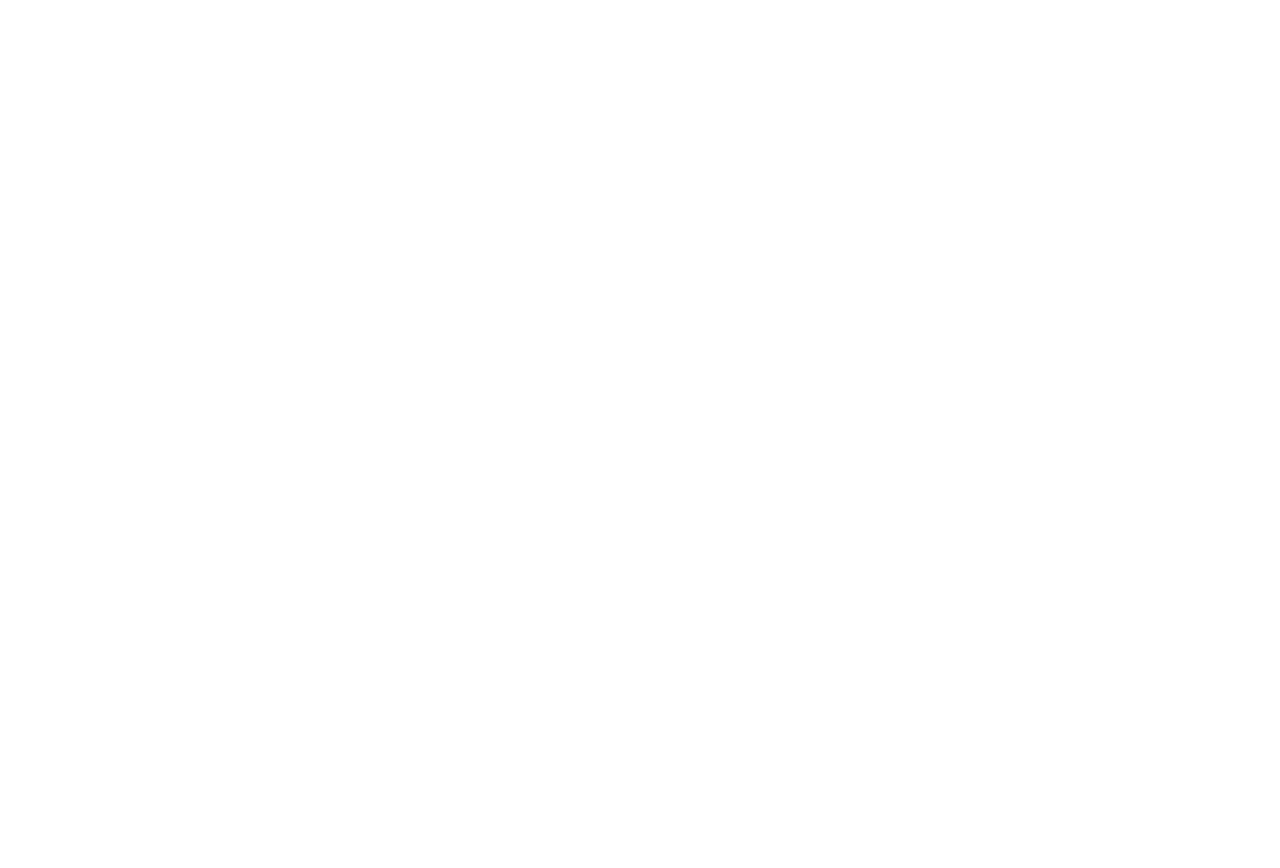
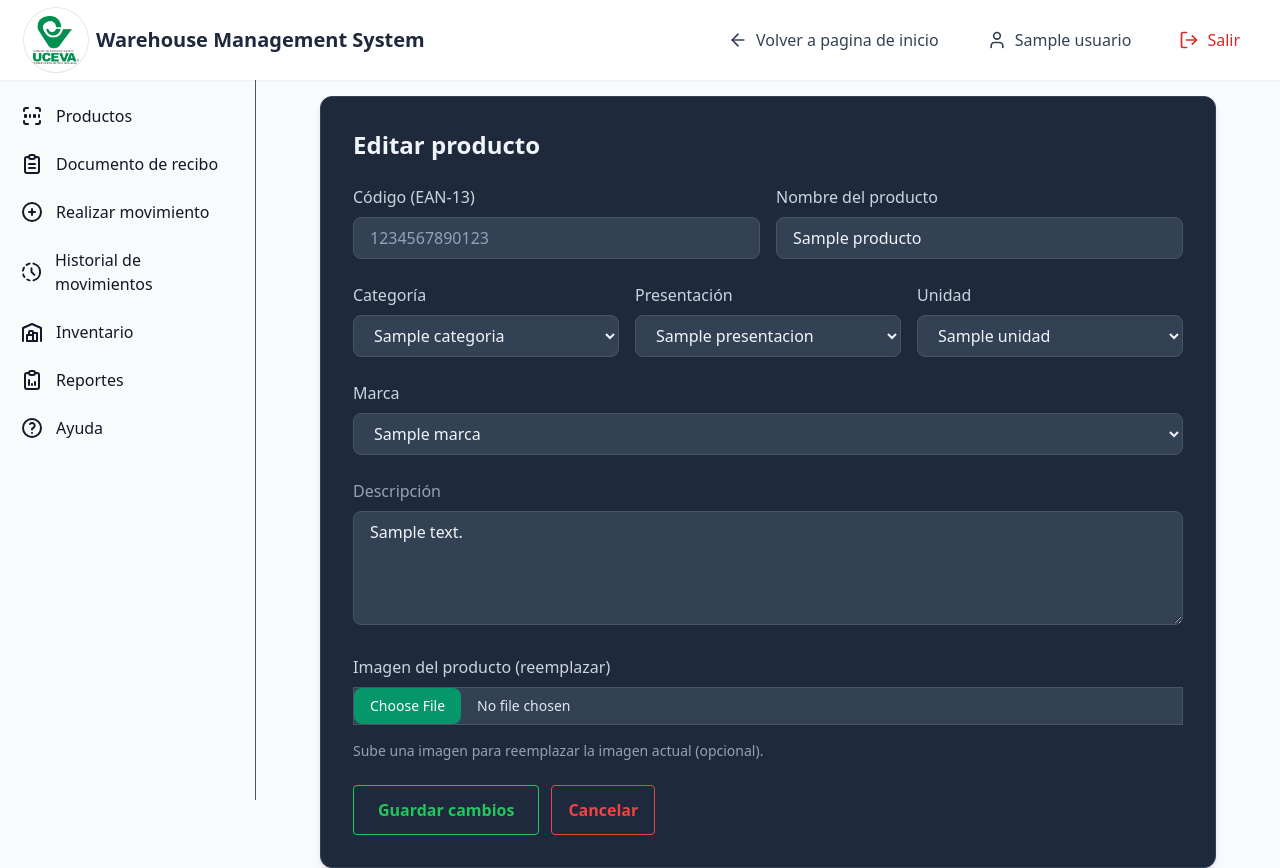
Before and after one commit to juansalgado12/wms, a Flask app: a page that uses wmsr/templates/productos/editarproducto.html in a window 1280 px wide. Before the commit the page is empty. Before the commit the page ends 800 px from the top, so only its background shows below. Run offline with Flask 3, Linux system fonts and the light colour scheme; the visitor is signed in with stand-in values (Sample User, id 1); tables that the repository leaves empty hold one stand-in row (values such as "Sample post"); some libraries are stand-ins or nearby versions.

Commit message:
Commit nuevamente, no se guardaron los cambios

```diff
--- a/wmsr/templates/productos/catalogo.html
+++ b/wmsr/templates/productos/catalogo.html
@@ -88,7 +88,7 @@
           <td class="px-6 py-4 whitespace-nowrap">{{ p.pro_codigo or '-' }}</td>
           <td class="px-6 py-4 font-medium text-gray-900 whitespace-nowrap dark:text-white">{{ p.pro_nombre or '-' }}
           </td>
-          <td class="px-6 py-4 text-gray-600">
+          <td class="px-6 py-4 text-gray-400">
             <div class="whitespace-normal break-words" title="{{ p.pro_descripcion }}">
               {{ p.pro_descripcion or '-' }}
             </div>
@@ -109,7 +109,7 @@
             {% endif %}
           </td>
           <td class="px-6 py-4 text-center">
-            <a href="#" class="font-medium text-blue-600 dark:text-blue-500 hover:underline">Editar</a>
+            <a href="{{url_for('productos.editar_producto', codigo=p.pro_codigo)}}" class="font-medium text-blue-600 dark:text-blue-500 hover:underline">Editar</a>
             <a href="#" class="font-medium text-red-600 dark:text-red-500 hover:underline">Borrar</a>
           </td>
         </tr>
--- a/wmsr/templates/productos/editarproducto.html
+++ b/wmsr/templates/productos/editarproducto.html
@@ -0,0 +1,141 @@
+{% extends 'layouts/base.html' %}
+
+{% block title %}Editar producto - Warehouse Management System{% endblock %}
+
+{% block content %}
+<div class="max-w-4xl mx-auto">
+	<div class="bg-slate-800 rounded-xl shadow-md p-8 border border-slate-700">
+		<h1 class="text-2xl font-bold text-slate-100 mb-6">Editar producto</h1>
+
+		<form method="POST" action="{{ request.path }}" enctype="multipart/form-data" class="space-y-6">
+			{# El backend debe rellenar la variable `producto` y las listas: categorias, presentaciones, unidades, marcas. #}
+
+			<div class="grid grid-cols-1 md:grid-cols-2 gap-4">
+				<div>
+					<label for="pro_codigo" class="block text-slate-300 font-medium mb-2">Código (EAN-13)</label>
+					<input id="pro_codigo" name="pro_codigo" type="number" required value="{{ producto.pro_codigo }}"
+						class="w-full px-4 py-2 bg-slate-700 text-slate-100 placeholder-slate-400 border rounded-lg border-slate-600 focus:outline-none focus:ring-2 focus:ring-emerald-400" placeholder="1234567890123">
+				</div>
+
+				<div>
+					<label for="pro_nombre" class="block text-slate-300 font-medium mb-2">Nombre del producto</label>
+					<input id="pro_nombre" name="pro_nombre" type="text" required value="{{ producto.pro_nombre }}"
+						class="w-full px-4 py-2 bg-slate-700 text-slate-100 placeholder-slate-400 border rounded-lg border-slate-600 focus:outline-none focus:ring-2 focus:ring-emerald-400" placeholder="Nombre del producto">
+				</div>
+			</div>
+
+			<div class="grid grid-cols-1 md:grid-cols-3 gap-4">
+				<div>
+					<label for="pro_cat_id" class="block text-slate-300 font-medium mb-2">Categoría</label>
+					<select id="pro_cat_id" name="pro_cat_id" required class="w-full px-4 py-2 bg-slate-700 text-slate-100 border rounded-lg border-slate-600 focus:outline-none focus:ring-2 focus:ring-emerald-400">
+						<option value="" class="text-slate-500">Seleccionar categoría</option>
+						{% for c in categorias %}
+							<option value="{{ c.cat_id }}" {% if producto.pro_cat_id == c.cat_id %}selected{% endif %}>{{ c.cat_nombre }}</option>
+						{% endfor %}
+					</select>
+				</div>
+
+				<div>
+					<label for="pro_pres_id" class="block text-slate-300 font-medium mb-2">Presentación</label>
+					<select id="pro_pres_id" name="pro_pres_id" required class="w-full px-4 py-2 bg-slate-700 text-slate-100 border rounded-lg border-slate-600 focus:outline-none focus:ring-2 focus:ring-emerald-400">
+						<option value="" class="text-slate-500">Seleccionar presentación</option>
+						{% for p in presentaciones %}
+							<option value="{{ p.pres_id }}" {% if producto.pro_pres_id == p.pres_id %}selected{% endif %}>{{ p.pres_nombre }}</option>
+						{% endfor %}
+					</select>
+				</div>
+
+				<div>
+					<label for="pro_uni_id" class="block text-slate-300 font-medium mb-2">Unidad</label>
+					<select id="pro_uni_id" name="pro_uni_id" required class="w-full px-4 py-2 bg-slate-700 text-slate-100 border rounded-lg border-slate-600 focus:outline-none focus:ring-2 focus:ring-emerald-400">
+						<option value="" class="text-slate-500">Seleccionar unidad</option>
+						{% for u in unidades %}
+							<option value="{{ u.uni_id }}" {% if producto.pro_uni_id == u.uni_id %}selected{% endif %}>{{ u.uni_nombre }}</option>
+						{% endfor %}
+					</select>
+				</div>
+			</div>
+
+			<div>
+				<label for="pro_mar_id" class="block text-slate-300 font-medium mb-2">Marca</label>
+				<select id="pro_mar_id" name="pro_mar_id" required class="w-full px-4 py-2 bg-slate-700 text-slate-100 border rounded-lg border-slate-600 focus:outline-none focus:ring-2 focus:ring-emerald-400">
+					<option value="" class="text-slate-500">Seleccionar marca</option>
+					{% for m in marcas %}
+						<option value="{{ m.mar_id }}" {% if producto.pro_mar_id == m.mar_id %}selected{% endif %}>{{ m.mar_nombre }}</option>
+					{% endfor %}
+				</select>
+			</div>
+
+			<div>
+				<label for="pro_descripcion" class="block text-slate-400 font-medium mb-2">Descripción</label>
+				<textarea id="pro_descripcion" name="pro_descripcion" rows="4"
+					class="w-full px-4 py-2 bg-slate-700 text-slate-100 placeholder-slate-400 border rounded-lg border-slate-600 focus:outline-none focus:ring-2 focus:ring-emerald-400" placeholder="Detalles del producto (opcional)">{{ producto.pro_descripcion }}</textarea>
+			</div>
+
+			<div>
+				<label for="image_edit" class="block text-slate-300 font-medium mb-2">Imagen del producto (reemplazar)</label>
+
+				{% set img = None %}
+				{% if image_map is defined %}
+					{% set img = image_map.get(producto.pro_codigo) %}
+				{% elif producto_image_url is defined %}
+					{% set img = producto_image_url %}
+				{% endif %}
+
+				{% if img %}
+					<div class="mb-3">
+						<span class="text-slate-300 text-sm">Imagen actual:</span>
+						<div class="mt-2 inline-block rounded-md overflow-hidden border border-gray-300">
+							<img src="{{ img }}" alt="{{ producto.pro_nombre }}" class="w-28 h-28 object-cover">
+						</div>
+					</div>
+				{% endif %}
+
+				<input id="image_edit" name="image" type="file" accept="image/*"
+					class="block w-full text-sm text-slate-200 file:mr-4 file:py-2 file:px-4 file:rounded-lg file:border-0 file:text-sm file:bg-emerald-600 file:text-white hover:file:opacity-90 bg-slate-700 border border-slate-600" />
+
+				<div id="preview_edit" class="mt-4"></div>
+				<p class="text-sm text-slate-400 mt-2">Sube una imagen para reemplazar la imagen actual (opcional).</p>
+			</div>
+
+			<div class="flex items-center gap-3">
+				<button type="submit" class="px-6 py-3 text-green-500 font-semibold bg-transparent hover:text-white border border-green-500 hover:border-white rounded">Guardar cambios</button>
+				<a href="{{ url_for('productos.catalogo') }}" class="px-4 py-3 bg-transparent text-red-500 font-semibold hover:text-white border border-red-500 hover:border-white rounded">Cancelar</a>
+			</div>
+		</form>
+	</div>
+</div>
+
+<!-- <script>
+document.addEventListener('DOMContentLoaded', function(){
+	const input = document.getElementById('image_edit');
+	const preview = document.getElementById('preview_edit');
+
+	if (!input) return;
+
+	input.addEventListener('change', function(){
+		preview.innerHTML = '';
+		const file = this.files && this.files[0];
+		if (!file) return;
+		if (!file.type.startsWith('image/')) return;
+
+		const reader = new FileReader();
+		const wrapper = document.createElement('div');
+		wrapper.className = 'rounded overflow-hidden border inline-block';
+
+		const img = document.createElement('img');
+		img.className = 'object-cover w-28 h-28 block';
+
+		reader.onload = function(e){
+			img.src = e.target.result;
+			img.alt = '';
+		};
+
+		reader.readAsDataURL(file);
+		wrapper.appendChild(img);
+		preview.appendChild(wrapper);
+	});
+});
+</script> -->
+
+{% endblock %}
```
Also changed, not shown: wmsr/static/uploads/products/7509546682167_20251110142141_fabuloso_500_ml.jpeg (renamed from wmsr/static/uploads/products/7509546682167_20251104152543_fabuloso_500_ml.jpeg).
